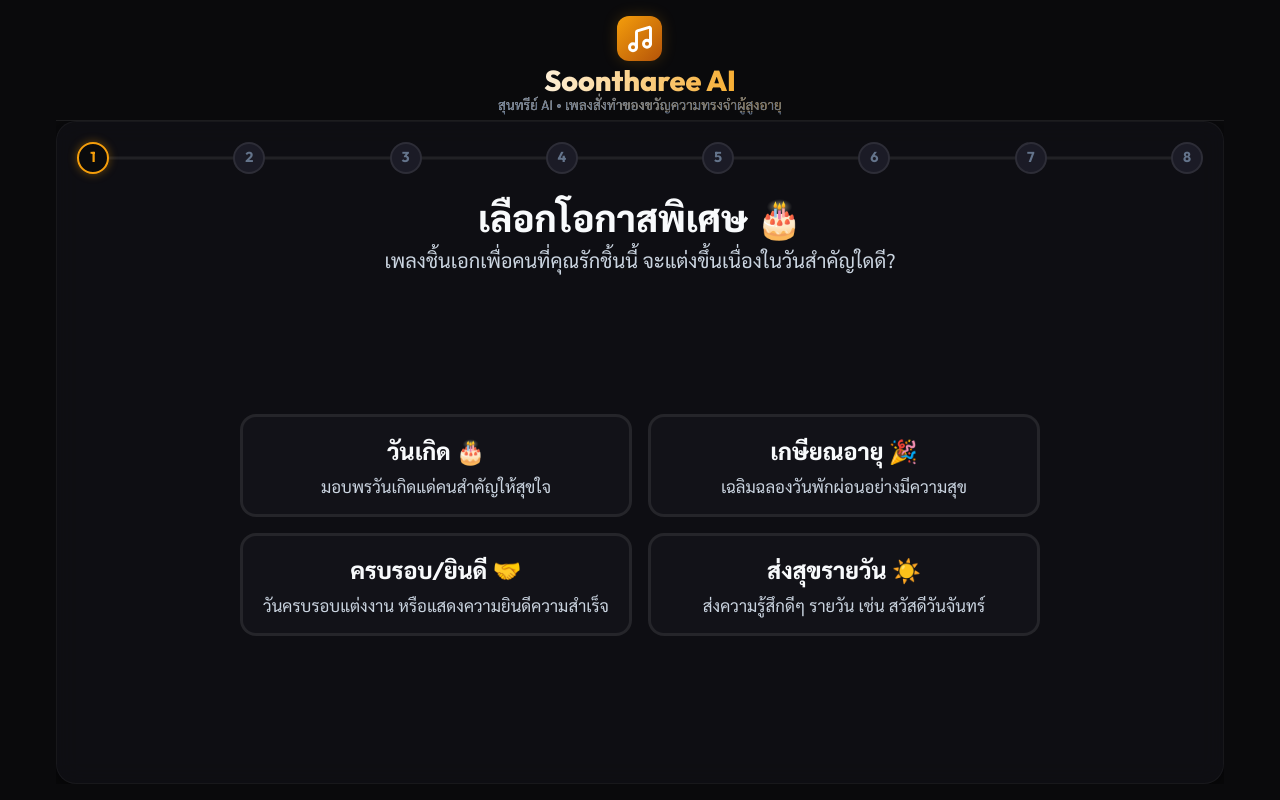
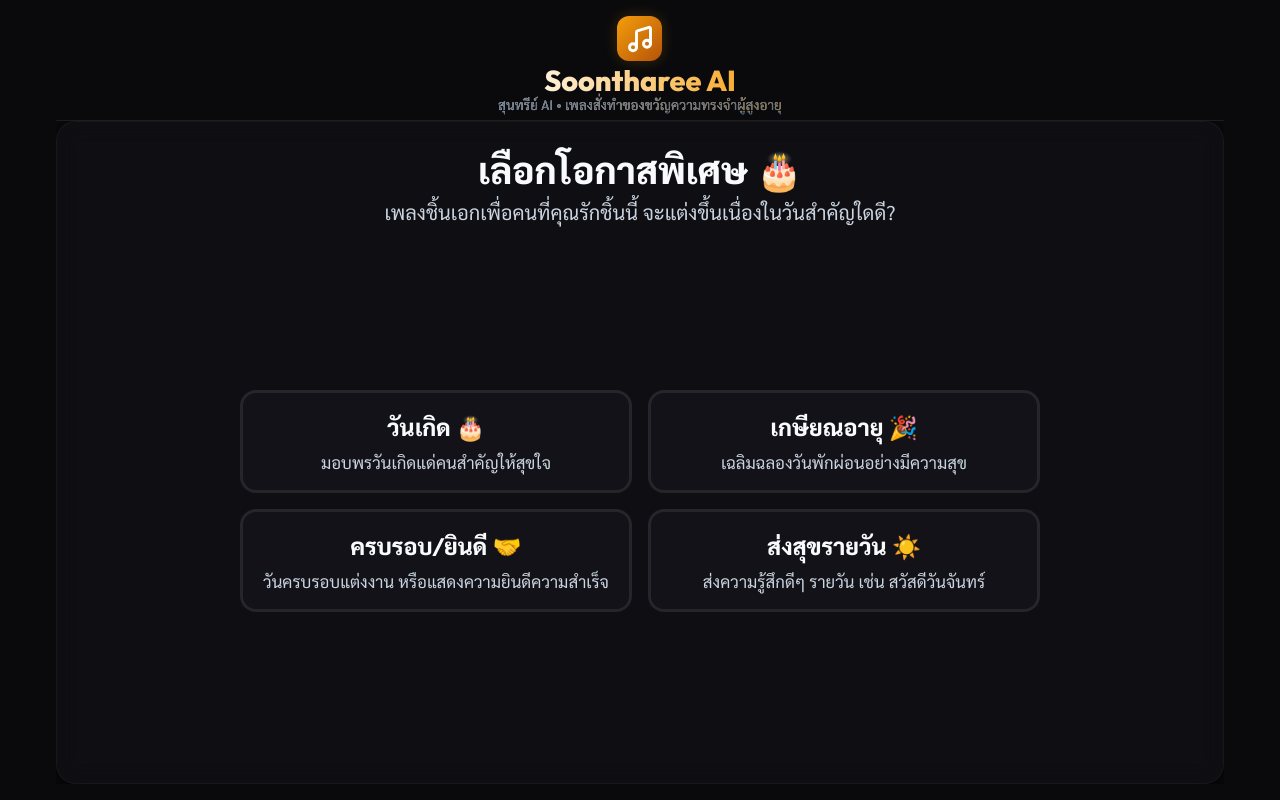
Before and after one commit to owhatphone-mvp/soontharee-ai, a React (Vite) app: page / in a window 1280 px wide. Built offline with nearby package versions, Linux system fonts and the light colour scheme; a web font is replaced by a local one.

Commit message:
style: remove wizard progress stepper bar to declutter UI

```diff
--- a/src/components/StepWizard.tsx
+++ b/src/components/StepWizard.tsx
@@ -1,5 +1,5 @@
 import React, { useState } from "react";
-import { ArrowLeft, Check } from "lucide-react";
+import { ArrowLeft } from "lucide-react";
 import type { Order } from "./HistoryDashboard";
 
 interface StepWizardProps {
@@ -294,24 +294,7 @@ Soontharee AI บรรจงเขียนดนตรีรักผูกพ
 
   return (
     <div className="wizard-card">
-      {/* Stepper Progress Bar (Step 1 to 8) */}
-      {step <= 8 && (
-        <div className="wizard-progress">
-          <div className="progress-line"></div>
-          <div
-            className="progress-line-active"
-            style={{ width: `${((step - 1) / 7) * 100}%` }}
-          ></div>
-          {[1, 2, 3, 4, 5, 6, 7, 8].map((s) => (
-            <div
-              key={s}
-              className={`progress-step ${step === s ? "active" : ""} ${step > s ? "completed" : ""}`}
-            >
-              {step > s ? <Check size={12} /> : s}
-            </div>
-          ))}
-        </div>
-      )}
+
 
       <div className="step-container">
         {/* STEP 1: Occasion */}
```
